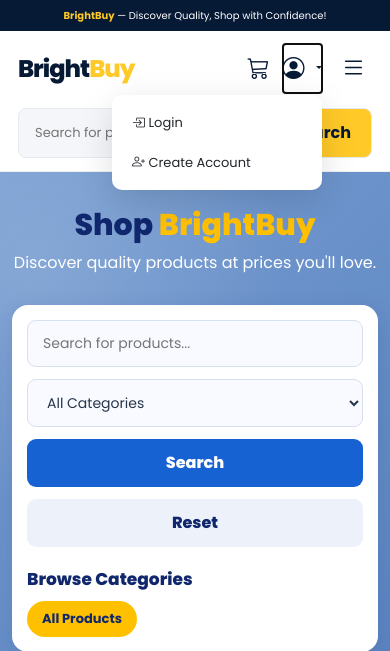
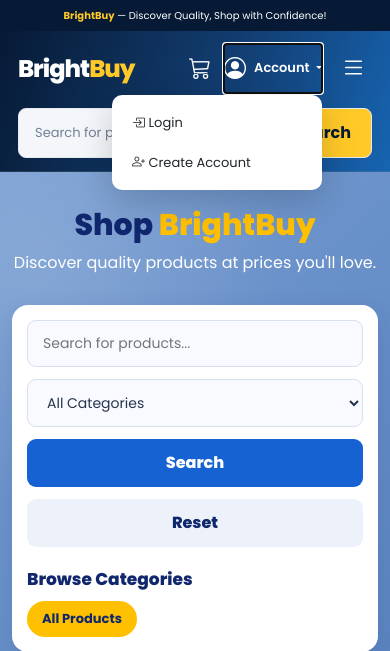
Before and after one commit to johnmichaellozada/BrightBuy, a Symfony app: template templates/storefront/shop.html.twig in a window 390 px wide, after a click on "Account". Shown: the top 651 px of the page. Run offline with Twig, Linux system fonts and the light colour scheme; the template is opened without the code that fills it, so the values that code supplies are empty; some libraries are stand-ins or nearby versions.

Commit message:
Update Symfony storefront and authentication

```diff
--- a/templates/storefront_base.html.twig
+++ b/templates/storefront_base.html.twig
@@ -38,7 +38,7 @@
             text-decoration: none;
         }
 
-        /* Top announcement bar */
+        /* Announcement bar */
         .store-topbar {
             background: var(--bb-navy);
             color: var(--bb-white);
@@ -51,19 +51,28 @@
             color: var(--bb-yellow);
         }
 
-        /* Main header */
+        /* Main header - Forced blue gradient */
         .store-header {
-            background: var(--bb-white);
+            background: linear-gradient(
+                110deg,
+                #071a35 0%,
+                #123d70 55%,
+                #1764b1 100%
+            ) !important;
+            background-color: #071a35 !important;
+            color: #ffffff;
             padding: 17px 5%;
             display: flex;
             align-items: center;
             justify-content: space-between;
             gap: 25px;
-            border-bottom: 1px solid #edf0f5;
+            border-bottom: 1px solid rgba(255, 255, 255, .12);
+            position: relative;
+            z-index: 20;
         }
 
         .store-brand {
-            color: var(--bb-navy);
+            color: #ffffff !important;
             font-size: 29px;
             font-weight: 800;
             letter-spacing: -1px;
@@ -71,9 +80,10 @@
         }
 
         .store-brand span {
-            color: var(--bb-yellow);
+            color: #ffc928 !important;
         }
 
+        /* Search bar */
         .store-search {
             flex: 1;
             max-width: 600px;
@@ -94,6 +104,11 @@
             padding: 12px 16px;
             font-size: 13px;
             font-family: inherit;
+            color: var(--bb-navy);
+        }
+
+        .store-search input::placeholder {
+            color: #718096;
         }
 
         .store-search button {
@@ -109,6 +124,7 @@
             background: #f0b900;
         }
 
+        /* Header actions */
         .store-header-actions {
             display: flex;
             align-items: center;
@@ -116,7 +132,7 @@
         }
 
         .store-action {
-            color: var(--bb-navy);
+            color: #ffffff !important;
             display: flex;
             align-items: center;
             gap: 7px;
@@ -130,22 +146,49 @@
         }
 
         .store-action:hover {
-            color: var(--bb-bright-blue);
+            color: var(--bb-yellow) !important;
         }
 
-        /* Account dropdown */
+        /* Admin and Staff dashboard buttons */
+        .store-dashboard-link {
+            display: inline-flex;
+            align-items: center;
+            justify-content: center;
+            gap: 8px;
+            padding: 11px 16px;
+            border-radius: 8px;
+            background: var(--bb-yellow);
+            color: var(--bb-navy);
+            font-size: 12px;
+            font-weight: 800;
+            white-space: nowrap;
+            transition: .2s ease;
+        }
+
+        .store-dashboard-link:hover {
+            background: #f0b900;
+            color: var(--bb-navy);
+            transform: translateY(-1px);
+            box-shadow: 0 4px 12px rgba(0, 0, 0, .15);
+        }
+
+        /* Profile icon and dropdown */
         .store-account-btn {
             border: none;
             background: transparent;
-            color: var(--bb-navy);
+            color: #ffffff !important;
             font-family: inherit;
             font-size: 13px;
             font-weight: 600;
             padding: 8px 0;
         }
 
+        .store-account-btn:hover {
+            color: var(--bb-yellow) !important;
+        }
+
         .store-account-btn i {
-            font-size: 21px;
+            font-size: 23px;
             vertical-align: middle;
             margin-right: 5px;
         }
@@ -155,7 +198,7 @@
             border: none;
             border-radius: 10px;
             padding: 8px;
-            box-shadow: 0 10px 35px rgba(0, 0, 0, .13);
+            box-shadow: 0 10px 35px rgba(0, 0, 0, .18);
         }
 
         .store-account-menu .dropdown-item {
@@ -188,7 +231,7 @@
         }
 
         .store-nav-link {
-            color: var(--bb-white);
+            color: #ffffff;
             font-size: 12px;
             font-weight: 600;
             transition: .2s;
@@ -201,7 +244,7 @@
         }
 
         .store-category-dropdown {
-            color: var(--bb-white);
+            color: #ffffff;
             font-size: 12px;
             font-weight: 600;
             border: none;
@@ -231,7 +274,7 @@
             color: var(--bb-blue);
         }
 
-        /* Main page content */
+        /* Main content */
         .store-main {
             min-height: 60vh;
         }
@@ -247,7 +290,7 @@
         .store-footer-brand {
             font-size: 27px;
             font-weight: 800;
-            color: var(--bb-white);
+            color: #ffffff;
             margin-bottom: 12px;
         }
 
@@ -262,7 +305,7 @@
         }
 
         .store-footer h5 {
-            color: var(--bb-white);
+            color: #ffffff;
             font-size: 14px;
             font-weight: 700;
             margin-bottom: 18px;
@@ -302,7 +345,7 @@
             display: none;
             border: none;
             background: transparent;
-            color: var(--bb-navy);
+            color: #ffffff;
             font-size: 25px;
         }
 
@@ -346,14 +389,19 @@
                 gap: 13px;
             }
 
-            .store-action span,
-            .store-account-label {
+            .store-action span {
                 display: none;
             }
 
             .store-action i,
             .store-account-btn i {
                 font-size: 22px;
+            }
+
+            .store-dashboard-link {
+                padding: 9px 10px;
+                font-size: 10px;
+                gap: 5px;
             }
 
             .store-mobile-toggle {
@@ -427,7 +475,95 @@
                 <span>Cart</span>
             </a>
 
-            <!-- Account dropdown -->
+            {% if is_granted('ROLE_ADMIN') %}
+
+                <!-- Admin dashboard -->
+                <a href="{{ path('app_dashboard') }}" class="store-dashboard-link">
+                    <i class="bi bi-speedometer2"></i>
+                    Go to Admin Dashboard
+                </a>
+
+                <!-- Admin profile menu -->
+                <div class="dropdown">
+                    <button
+                        class="store-account-btn dropdown-toggle"
+                        type="button"
+                        data-bs-toggle="dropdown"
+                        aria-expanded="false"
+                        aria-label="Admin profile menu"
+                    >
+                        <i class="bi bi-person-circle"></i>
+                    </button>
+
+                    <ul class="dropdown-menu dropdown-menu-end store-account-menu">
+                        <li>
+                            <a class="dropdown-item" href="{{ path('app_account_profile') }}">
+                                <i class="bi bi-person"></i>
+                                My Profile
+                            </a>
+                        </li>
+                        <li>
+                            <a class="dropdown-item" href="{{ path('app_account_change_password') }}">
+                                <i class="bi bi-shield-lock"></i>
+                                Change Password
+                            </a>
+                        </li>
+                        <li><hr class="dropdown-divider"></li>
+                        <li>
+                            <a class="dropdown-item text-danger" href="{{ path('app_logout') }}">
+                                <i class="bi bi-box-arrow-right"></i>
+                                Logout
+                            </a>
+                        </li>
+                    </ul>
+                </div>
+
+            {% elseif is_granted('ROLE_STAFF') %}
+
+                <!-- Staff dashboard -->
+                <a href="{{ path('app_staff_dashboard') }}" class="store-dashboard-link">
+                    <i class="bi bi-speedometer2"></i>
+                    Go to Staff Dashboard
+                </a>
+
+                <!-- Staff profile menu -->
+                <div class="dropdown">
+                    <button
+                        class="store-account-btn dropdown-toggle"
+                        type="button"
+                        data-bs-toggle="dropdown"
+                        aria-expanded="false"
+                        aria-label="Staff profile menu"
+                    >
+                        <i class="bi bi-person-circle"></i>
+                    </button>
+
+                    <ul class="dropdown-menu dropdown-menu-end store-account-menu">
+                        <li>
+                            <a class="dropdown-item" href="{{ path('app_account_profile') }}">
+                                <i class="bi bi-person"></i>
+                                My Profile
+                            </a>
+                        </li>
+                        <li>
+                            <a class="dropdown-item" href="{{ path('app_account_change_password') }}">
+                                <i class="bi bi-shield-lock"></i>
+                                Change Password
+                            </a>
+                        </li>
+                        <li><hr class="dropdown-divider"></li>
+                        <li>
+                            <a class="dropdown-item text-danger" href="{{ path('app_logout') }}">
+                                <i class="bi bi-box-arrow-right"></i>
+                                Logout
+                            </a>
+                        </li>
+                    </ul>
+                </div>
+
+            {% elseif app.user %}
+
+                <!-- Other authenticated users -->
                 <div class="dropdown">
                     <button
                         class="store-account-btn dropdown-toggle"
@@ -436,61 +572,22 @@
                         aria-expanded="false"
                     >
                         <i class="bi bi-person-circle"></i>
-                    <span class="store-account-label">Account</span>
+                        Account
                     </button>
 
                     <ul class="dropdown-menu dropdown-menu-end store-account-menu">
-
-                    {% if is_granted('IS_AUTHENTICATED_FULLY') %}
-
                         <li>
                             <a class="dropdown-item" href="{{ path('app_account_profile') }}">
                                 <i class="bi bi-person"></i>
                                 My Profile
                             </a>
                         </li>
-
                         <li>
                             <a class="dropdown-item" href="{{ path('app_account_change_password') }}">
                                 <i class="bi bi-shield-lock"></i>
                                 Change Password
                             </a>
                         </li>
-
-                        {% if is_granted('ROLE_ADMIN') %}
-                            <li><hr class="dropdown-divider"></li>
-                            <li>
-                                <a class="dropdown-item" href="{{ path('app_dashboard') }}">
-                                    <i class="bi bi-speedometer2"></i>
-                                    Admin Dashboard
-                                </a>
-                            </li>
-
-                        {% elseif is_granted('ROLE_STAFF') %}
-                            <li><hr class="dropdown-divider"></li>
-                            <li>
-                                <a class="dropdown-item" href="{{ path('app_staff_dashboard') }}">
-                                    <i class="bi bi-speedometer2"></i>
-                                    Staff Dashboard
-                                </a>
-                            </li>
-
-                        {% elseif is_granted('ROLE_CUSTOMER') %}
-                            <li><hr class="dropdown-divider"></li>
-                            <li>
-                                <a class="dropdown-item" href="/my-orders">
-                                    <i class="bi bi-receipt"></i>
-                                    My Orders
-                                </a>
-                            </li>
-                            <li>
-                                <a class="dropdown-item" href="/wishlist">
-                                    <i class="bi bi-heart"></i>
-                                    Wishlist
-                                </a>
-                            </li>
-                        {% endif %}
-
                         <li><hr class="dropdown-divider"></li>
                         <li>
                             <a class="dropdown-item text-danger" href="{{ path('app_logout') }}">
@@ -498,9 +595,24 @@
                                 Logout
                             </a>
                         </li>
+                    </ul>
+                </div>
 
             {% else %}
 
+                <!-- Guest account menu -->
+                <div class="dropdown">
+                    <button
+                        class="store-account-btn dropdown-toggle"
+                        type="button"
+                        data-bs-toggle="dropdown"
+                        aria-expanded="false"
+                    >
+                        <i class="bi bi-person-circle"></i>
+                        Account
+                    </button>
+
+                    <ul class="dropdown-menu dropdown-menu-end store-account-menu">
                         <li>
                             <a class="dropdown-item" href="{{ path('app_login') }}">
                                 <i class="bi bi-box-arrow-in-right"></i>
@@ -513,11 +625,10 @@
                                 Create Account
                             </a>
                         </li>
+                    </ul>
+                </div>
 
             {% endif %}
-
-                </ul>
-            </div>
 
             <button
                 class="store-mobile-toggle"
```
Also changed, not shown: compose.yaml (+5 -3 lines), src/Security/LoginSuccessHandler.php (+23 -6 lines), templates/partials/header.html.twig (+12 -5 lines), templates/storefront/shop.html.twig (+41 -3 lines). Lines whose indentation alone changed are shown as unchanged.
